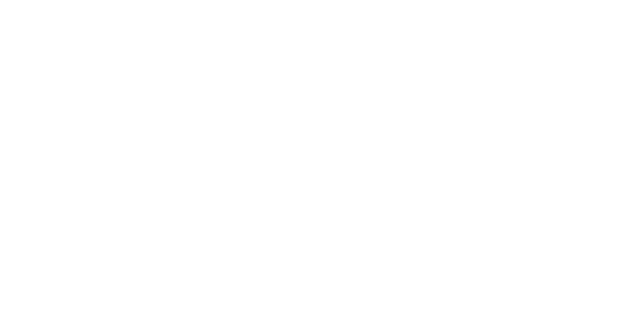
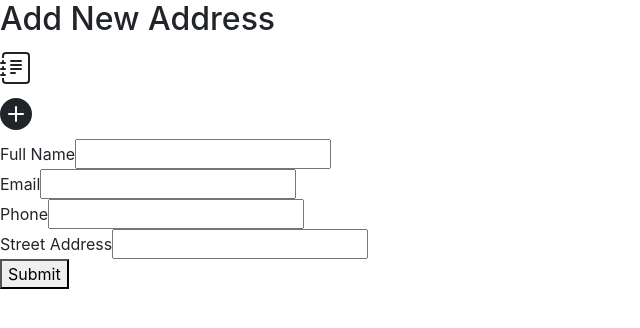
Before and after one commit to nathanamu17/address-book, a React (Create React App) app: page /new-address in a window 1280 px wide. Before the commit this address had no page. Shown: the top 328 px of the page, without its empty margins (0-640 px from the left). Built offline with nearby package versions, Linux system fonts and the light colour scheme.

Commit message:
Added frontend UI with React and Axios integration

```diff
--- a/package.json
+++ b/package.json
@@ -7,10 +7,11 @@
     "@testing-library/react": "^13.4.0",
     "@testing-library/user-event": "^13.5.0",
     "axios": "^1.7.7",
+    "http": "^0.0.1-security",
     "react": "^18.3.1",
     "react-bootstrap-icons": "^1.11.4",
     "react-dom": "^18.3.1",
-    "react-router-dom": "^6.26.2",
+    "react-router-dom": "^6.27.0",
     "react-scripts": "5.0.1",
     "web-vitals": "^2.1.4"
   },
--- a/src/App.js
+++ b/src/App.js
@@ -1,15 +1,19 @@
+// src/App.js
 import React from "react";
 import { BrowserRouter as Router, Route, Routes } from "react-router-dom";
-import AddressList from "./components/AddressList";
-import AddAddress from "./components/AddAddress";
+import AddressViewer from "./views/AddressViewer"; // View for displaying addresses
+import AddressForm from "./views/AddressForm"; // Form for adding/updating addresses
+import NotFound from "./views/NotFound"; // Add NotFound component
 
 function App() {
   return (
     <Router>
-      <div className="container container-fluid min-vh-100 d-flex flex-column">
+      <div className="main-container d-flex flex-column min-vh-100">
         <Routes>
-          <Route exact path="/" element={<AddressList />} />
-          <Route exact path="/add" element={<AddAddress />} />
+          <Route exact path="/" element={<AddressViewer />} />
+          <Route exact path="/new-address" element={<AddressForm />} />
+          <Route path="*" element={<NotFound />} />{" "}
+          {/* Catch-all route for 404 */}
         </Routes>
       </div>
     </Router>
--- /dev/null
+++ b/src/views/AddressForm.js
@@ -0,0 +1,73 @@
+import React, { useState } from "react";
+import axios from "axios";
+import { useNavigate } from "react-router-dom";
+import Menu from "./Menu";
+
+const AddressForm = () => {
+  const navigate = useNavigate();
+  const [addressData, setAddressData] = useState({
+    fullName: "",
+    emailAddress: "",
+    phone: "",
+    streetAddress: "",
+  });
+
+  const handleInputChange = (e) => {
+    setAddressData({ ...addressData, [e.target.name]: e.target.value });
+  };
+
+  const submitForm = (e) => {
+    e.preventDefault();
+    axios
+      .post("http://localhost:3001/api/addresses", addressData)
+      .then(() => navigate("/"));
+  };
+
+  return (
+    <div className="form-wrapper min-vh-100">
+      <h2>Add New Address</h2>
+      <Menu />
+      <form onSubmit={submitForm}>
+        <div>
+          <label>Full Name</label>
+          <input
+            type="text"
+            name="fullName"
+            onChange={handleInputChange}
+            required
+          />
+        </div>
+        <div>
+          <label>Email</label>
+          <input
+            type="email"
+            name="emailAddress"
+            onChange={handleInputChange}
+            required
+          />
+        </div>
+        <div>
+          <label>Phone</label>
+          <input
+            type="text"
+            name="phone"
+            onChange={handleInputChange}
+            required
+          />
+        </div>
+        <div>
+          <label>Street Address</label>
+          <input
+            type="text"
+            name="streetAddress"
+            onChange={handleInputChange}
+            required
+          />
+        </div>
+        <button type="submit">Submit</button>
+      </form>
+    </div>
+  );
+};
+
+export default AddressForm;
--- /dev/null
+++ b/src/views/AddressViewer.js
@@ -0,0 +1,76 @@
+import React, { useState, useEffect } from "react";
+import axios from "axios";
+import Menu from "./Menu";
+import { PencilSquare, Trash } from "react-bootstrap-icons";
+
+const AddressViewer = () => {
+  const [contacts, setContacts] = useState([]);
+  const [editContact, setEditContact] = useState(null);
+
+  useEffect(() => {
+    axios
+      .get("http://localhost:5000/api/addresses")
+      .then((response) => setContacts(response.data))
+      .catch((err) => console.error("Error fetching contacts", err));
+  }, []);
+
+  const deleteContact = (id) => {
+    axios
+      .delete(`http://localhost:5000/api/addresses/${id}`)
+      .then(() => {
+        axios
+          .get("http://localhost:5000/api/addresses")
+          .then((response) => setContacts(response.data));
+      })
+      .catch((err) => console.error("Error deleting contact", err));
+  };
+
+  const startEditing = (contact) => {
+    setEditContact(contact);
+  };
+
+  const saveUpdate = (updatedContact) => {
+    axios
+      .put(
+        `http://localhost:5000/api/addresses/${updatedContact._id}`,
+        updatedContact
+      )
+      .then(() => {
+        axios.get("http://localhost:5000/api/addresses").then((response) => {
+          setContacts(response.data);
+          setEditContact(null);
+        });
+      })
+      .catch((err) => console.error("Error updating contact", err));
+  };
+
+  return (
+    <div className="contacts-viewer">
+      <h2>Contacts</h2>
+      <Menu />
+      {editContact ? (
+        <div>
+          <h3>Edit Contact</h3>
+          {/* Edit form */}
+        </div>
+      ) : (
+        contacts.map((contact) => (
+          <div className="contact-card" key={contact._id}>
+            <h5>Name: {contact.fullName}</h5>
+            <p>Email: {contact.emailAddress}</p>
+            <p>Phone: {contact.phone}</p>
+            <p>Address: {contact.streetAddress}</p>
+            <button onClick={() => deleteContact(contact._id)}>
+              <Trash />
+            </button>
+            <button onClick={() => startEditing(contact)}>
+              <PencilSquare />
+            </button>
+          </div>
+        ))
+      )}
+    </div>
+  );
+};
+
+export default AddressViewer;
--- /dev/null
+++ b/src/views/Menu.js
@@ -0,0 +1,20 @@
+import React from "react";
+import { useNavigate } from "react-router-dom";
+import { PlusCircleFill, JournalText } from "react-bootstrap-icons";
+
+const Menu = () => {
+  const navigate = useNavigate();
+
+  return (
+    <nav className="menu-bar">
+      <h2 onClick={() => navigate("/")}>
+        <JournalText />
+      </h2>
+      <h2 onClick={() => navigate("/new-address")}>
+        <PlusCircleFill />
+      </h2>
+    </nav>
+  );
+};
+
+export default Menu;
--- /dev/null
+++ b/src/views/NotFound.js
@@ -0,0 +1,13 @@
+// src/views/NotFound.js
+import React from "react";
+
+const NotFound = () => {
+  return (
+    <div style={{ textAlign: "center", marginTop: "50px" }}>
+      <h1>404 - Page Not Found</h1>
+      <p>The page you are looking for does not exist.</p>
+    </div>
+  );
+};
+
+export default NotFound;
```
Also changed, not shown: src/components/AddAddress.js (deleted), src/components/AddressList.js (deleted), src/components/Navigation.js (deleted), 2 other files (tests, documents, lock files or other folders).
